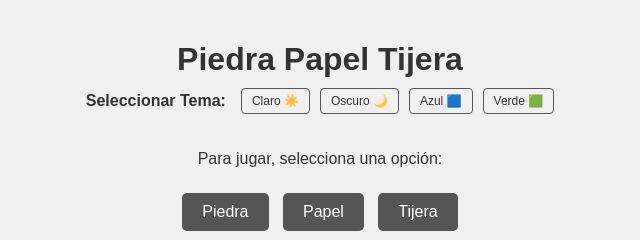
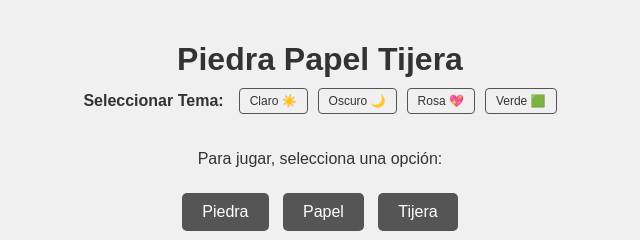
Before and after one commit to HencelAriasSantos/Piedra-papel-tijera, a plain HTML site: page index.html in a window 1280 px wide. Shown: the top 240 px of the page, 320-960 px from the left. Drawn offline with Linux system fonts and the light colour scheme.

Commit message:
piedra papel tijeras

```diff
--- a/index.html
+++ b/index.html
@@ -17,7 +17,7 @@
     <span>Seleccionar Tema:</span>
     <button id="theme-light">Claro ☀️</button>
     <button id="theme-dark">Oscuro 🌙</button>
-    <button id="theme-blue">Azul 🟦</button>
+    <button id="theme-blue">Rosa 💖</button>
     <button id="theme-green">Verde 🟩</button>
   </div>
 
```
